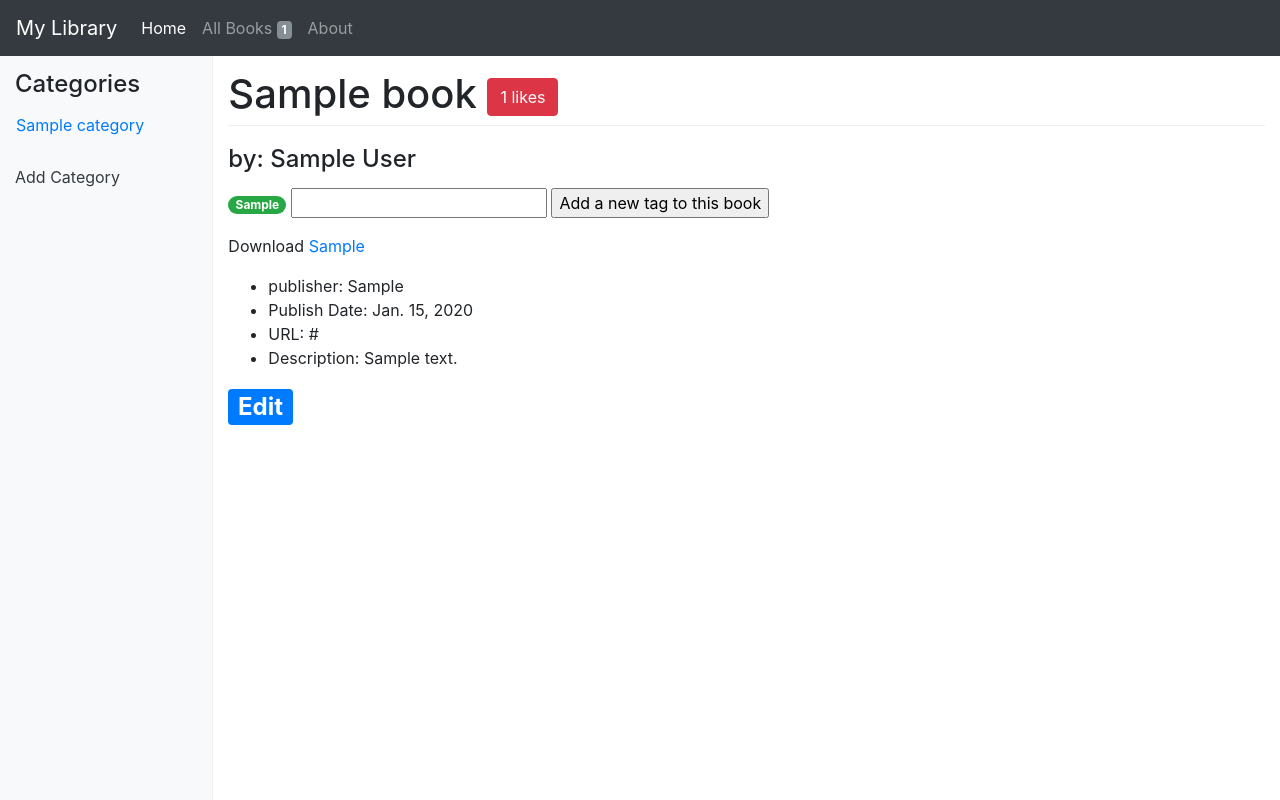
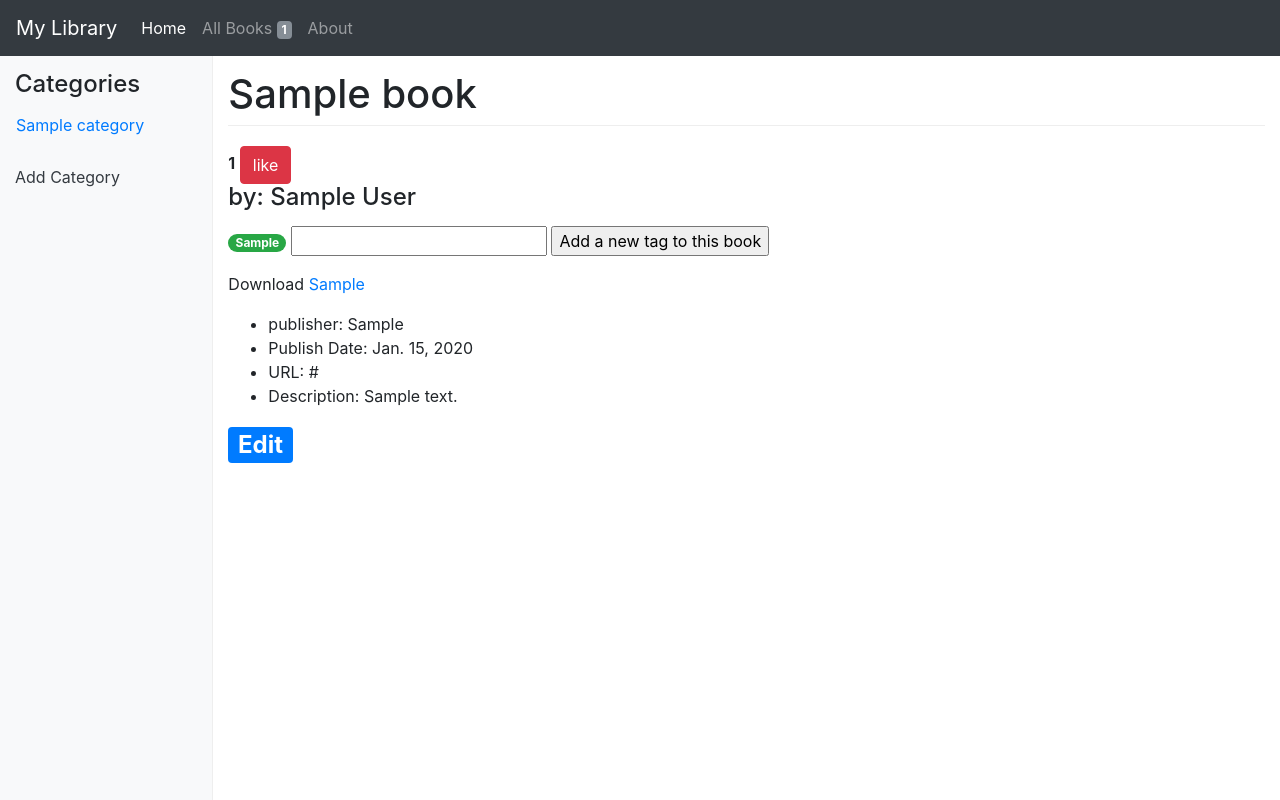
Before and after one commit to bifrostx/my_library, a Django app: page /book/1 in a window 1280 px wide. Run offline with Django 3.2, Linux system fonts and the light colour scheme; tables that the repository leaves empty hold one stand-in row (values such as "Sample post"); some libraries are stand-ins or nearby versions.

Commit message:
add ajax

```diff
--- a/books/urls.py
+++ b/books/urls.py
@@ -17,6 +17,7 @@ urlpatterns = [
     url(r'^book/(?P<id>[\d]+)/add_tag/$', views.add_tag, name='add_tag'),
     url(r'^add_category/$', views.add_category, name='add_category'),
     url(r'^category/(?P<category_name_slug>[\w\-]+)/add_book/$', views.add_book, name='add_book'),
+    url(r'^like/$', views.like_book, name='like_book'),
 ]
 
 if settings.DEBUG:
--- a/books/views.py
+++ b/books/views.py
@@ -17,7 +17,8 @@ def index(request):
 
 
 def about(request):
-    return render(request, 'books/about.html', {"a": "a"})
+    print("about")
+    return render(request, 'books/about.html')
 
 
 def category_list(request):
@@ -124,3 +125,22 @@ def download(request, id):
     book.downloads += 1
     book.save()
     return redirect('books:serve', book.upload)
+
+
+def like_book(request):
+
+    print("ok")
+    book_id = None
+    if request.method == 'GET':
+        book_id = request.GET['book_id']
+
+    likes = 0
+    if book_id:
+        book = Book.objects.get(id=int(book_id))
+
+        if book:
+            likes = book.likes + 1
+            book.likes = likes
+            book.save()
+
+    return HttpResponse(likes)
--- /dev/null
+++ b/static/js/books-ajax.js
@@ -0,0 +1,34 @@
+/**
+ * Created by HanXin on 2017-10-11.
+ */
+$(document).ready(function() {
+
+    $('#likes').click(function(){
+        var bookid;
+        bookid = $(this).attr("data-bookid");
+        alert(bookid);
+        $.get("/like/", {book_id: bookid}, function(data){
+            $('#like_count').html(data);
+            $('#likes').hide();
+        });
+    });
+
+    // $('#suggestion').keyup(function(){
+    //     var query;
+    //     query = $(this).val();
+    //     $.get('/rango/suggest/', {suggestion: query}, function(data){
+    //         $('#cats').html(data);
+    //     });
+    // });
+    //
+    // $('.rango-add').click(function(){
+    //     var catid = $(this).attr("data-catid");
+    //     var title = $(this).attr("data-title");
+    //     var url = $(this).attr("data-url");
+    //     var me = $(this)
+    //     $.get("/rango/add/", {category_id: catid, url: url, title: title}, function(data){
+    //         $('#pages').html(data);
+    //         me.hide();
+    //     });
+    // });
+});
--- a/templates/books/base.html
+++ b/templates/books/base.html
@@ -51,8 +51,11 @@
         </div>
         <!-- Optional JavaScript -->
         <!-- jQuery first, then Popper.js, then Bootstrap JS -->
+
         <script src="https://code.jquery.com/jquery-3.2.1.slim.min.js" integrity="sha384-KJ3o2DKtIkvYIK3UENzmM7KCkRr/rE9/Qpg6aAZGJwFDMVNA/GpGFF93hXpG5KkN" crossorigin="anonymous"></script>
+        <script src="{% static 'js/books-ajax.js' %}"></script>
         <script src="https://cdnjs.cloudflare.com/ajax/libs/popper.js/1.11.0/umd/popper.min.js" integrity="sha384-b/U6ypiBEHpOf/4+1nzFpr53nxSS+GLCkfwBdFNTxtclqqenISfwAzpKaMNFNmj4" crossorigin="anonymous"></script>
         <script src="https://maxcdn.bootstrapcdn.com/bootstrap/4.0.0-beta/js/bootstrap.min.js" integrity="sha384-h0AbiXch4ZDo7tp9hKZ4TsHbi047NrKGLO3SEJAg45jXxnGIfYzk4Si90RDIqNm1" crossorigin="anonymous"></script>
+
     </body>
 </html>
--- a/templates/books/show_book.html
+++ b/templates/books/show_book.html
@@ -3,7 +3,12 @@
 
 {% block body_block %}
     <div>
-        <h1>{{ book.title }} <button type="button" class="btn btn-danger">{{ book.likes }} likes</button></h1>
+        <h1>{{ book.title }}</h1>
+        <strong id="like_count">{{ book.likes }}</strong>
+            <button type="button" id="likes" class="btn btn-danger" data-bookid="{{book.id}}">
+                like
+            </button>
+
             <h4>by: {{ book.author }}</h4>
         <p>
 
```
